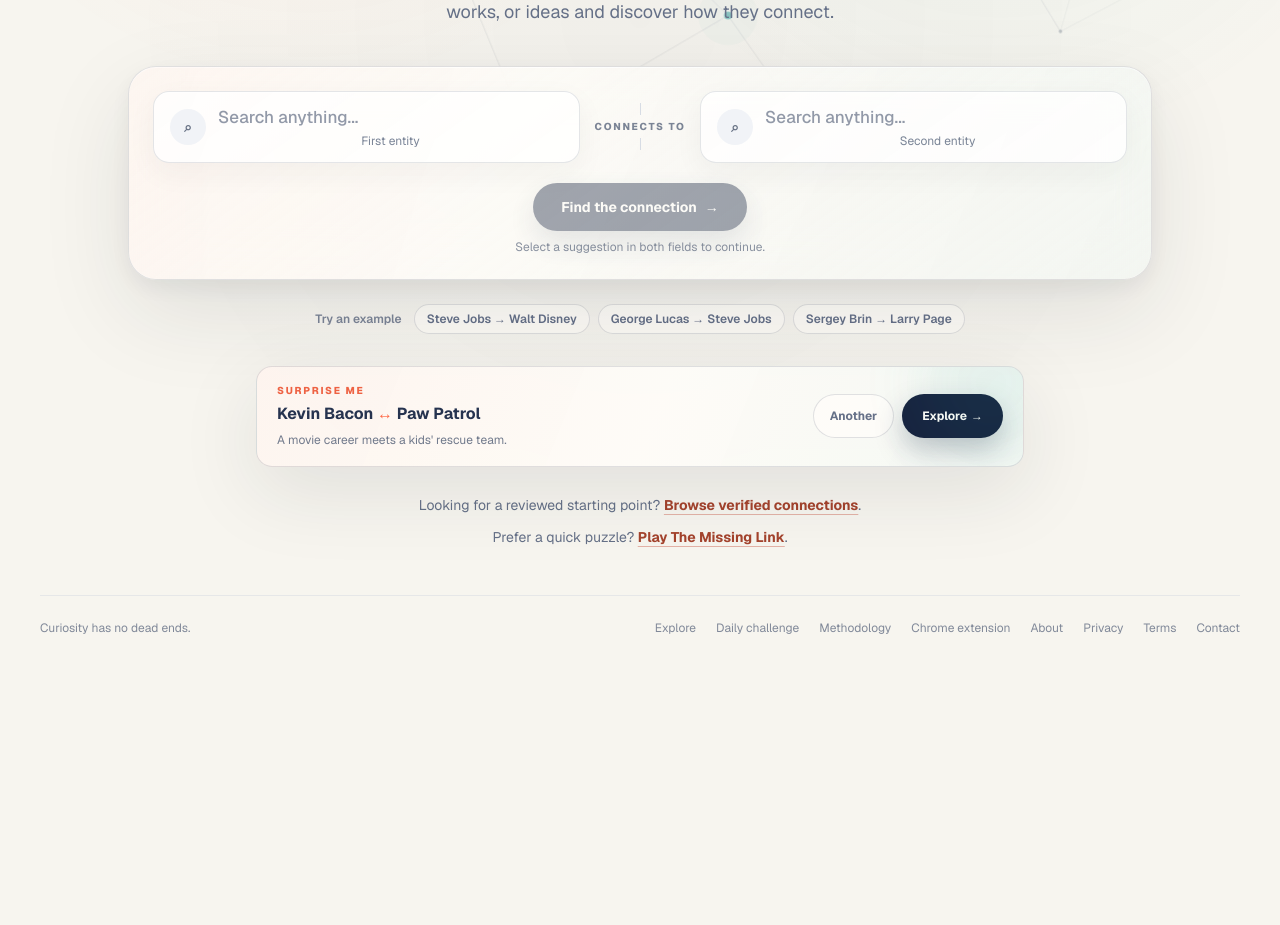
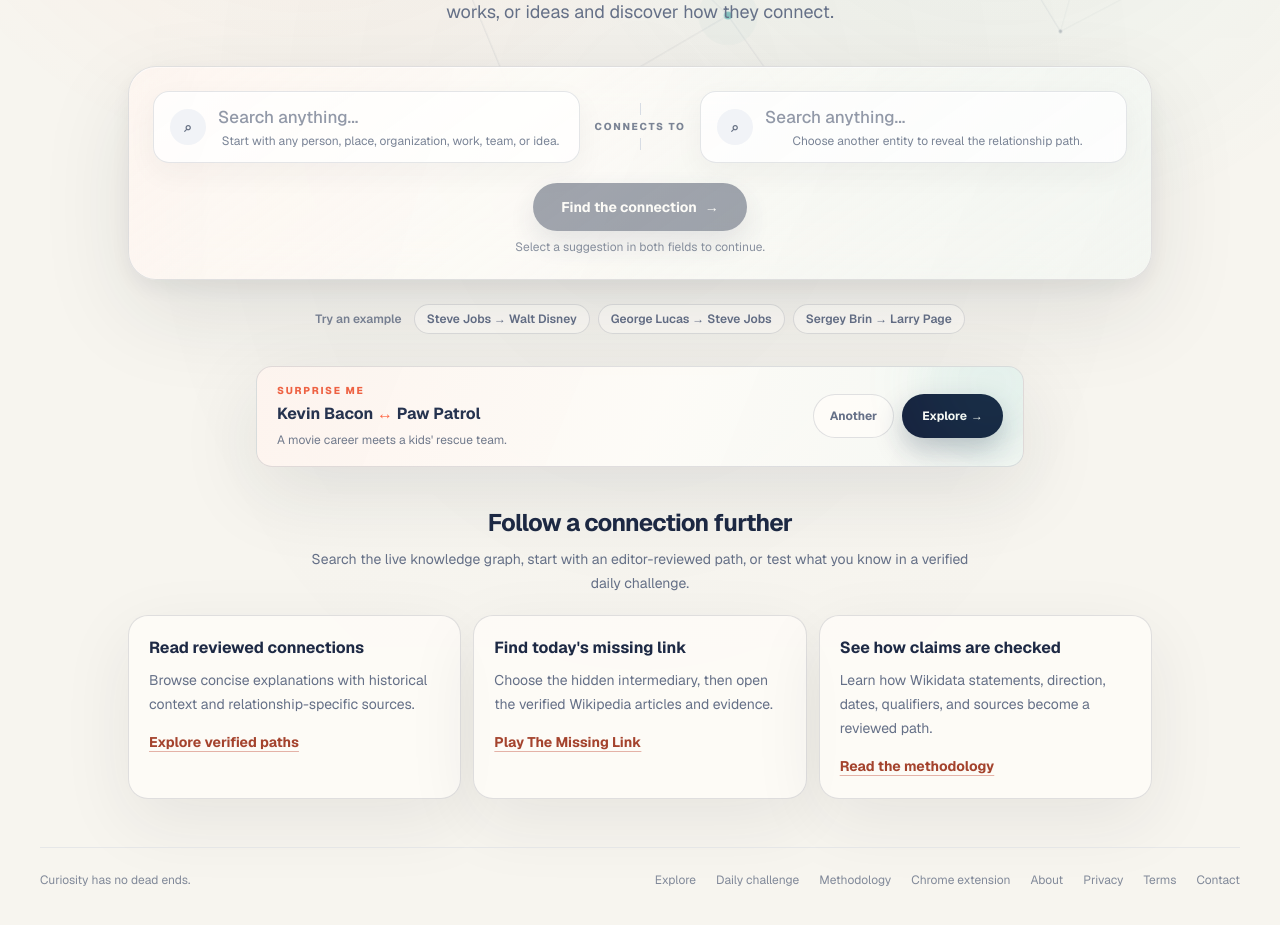
Before and after one commit to lynnworr/howconnected, a Next.js app: page / in a window 1280 px wide. Shown: the part 477-1402 px from the top of the page. Before the commit the page ends 1177 px from the top, so only its background shows below. Built offline with nearby package versions, Linux system fonts and the light colour scheme.

Commit message:
Improve HowConnected SEO metadata and educational discovery

```diff
--- a/app/connect/[fromQid]/[toQid]/page.tsx
+++ b/app/connect/[fromQid]/[toQid]/page.tsx
@@ -13,6 +13,7 @@
 import { getConnectionPageData } from "@/lib/connection-page-data";
 import { buildConnectionRouteMetadata } from "@/lib/connection-seo";
 import { getConnectionPath } from "@/lib/connection-share";
+import { getCanonicalConnectionUrl, SITE_ORIGIN } from "@/lib/seo";
 import { isValidQid } from "@/lib/wikidata-id";
 import {
   getConnectionOrigin,
@@ -125,7 +126,37 @@
     );
   }
 
+  const editorialJsonLd = data.editorial
+    ? {
+        "@context": "https://schema.org",
+        "@type": "WebPage",
+        name: data.editorial.headline,
+        description: data.editorial.introduction,
+        url: getCanonicalConnectionUrl(fromQid, toQid),
+        dateModified: data.editorial.verifiedAt,
+        inLanguage: "en",
+        isPartOf: {
+          "@type": "WebSite",
+          name: "HowConnected",
+          url: SITE_ORIGIN,
+        },
+        about: [
+          { "@type": "Thing", name: data.source.label },
+          { "@type": "Thing", name: data.target.label },
+        ],
+      }
+    : null;
+
   return (
+    <>
+      {editorialJsonLd ? (
+        <script
+          type="application/ld+json"
+          dangerouslySetInnerHTML={{
+            __html: JSON.stringify(editorialJsonLd).replace(/</g, "\\u003c"),
+          }}
+        />
+      ) : null}
       <ConnectionResult
         result={data.result}
         share={{
@@ -136,6 +167,7 @@
         editorial={data.editorial}
         origin={origin}
       />
+    </>
   );
 }
 
--- a/app/explore/page.tsx
+++ b/app/explore/page.tsx
@@ -167,6 +167,9 @@
             <p className="mt-4 text-sm text-[#657087]">
               Want a quick challenge? <Link href="/daily" className="font-bold text-[#a4432d] underline underline-offset-4">Find today&apos;s missing link</Link>.
             </p>
+            <p className="mt-3 text-sm text-[#657087]">
+              Curious about the review process? <Link href="/methodology" className="font-bold text-[#a4432d] underline underline-offset-4">See how statements, dates, and sources are checked</Link>.
+            </p>
             <nav aria-label="Explore by theme" className="mt-7 flex flex-wrap gap-2">
               {categories.map((category) => (
                 <AnalyticsLink
--- a/app/methodology/page.tsx
+++ b/app/methodology/page.tsx
@@ -89,6 +89,16 @@
           without changing the live discovery engine.
         </p>
       </section>
+
+      <section>
+        <h2>Put the method into practice</h2>
+        <p>
+          <Link href="/explore">Browse the reviewed collection</Link> to read evidence-backed
+          paths, <Link href="/daily">play The Missing Link</Link> to reveal one verified
+          connection at a time, or <Link href="/">choose two entities</Link> for a live graph
+          search. Live results remain separate from pages that have completed editorial review.
+        </p>
+      </section>
     </PublicPageShell>
   );
 }
--- a/app/page.tsx
+++ b/app/page.tsx
@@ -5,16 +5,45 @@
 import NetworkBackdrop from "@/components/NetworkBackdrop";
 import PublicHeader from "@/components/PublicHeader";
 import SurpriseMe from "@/components/SurpriseMe";
+import { SITE_ORIGIN } from "@/lib/seo";
+
+const title = "HowConnected — Discover surprising real-world connections";
+const description =
+  "Choose two people, companies, places, teams, works, or ideas to discover a meaningful relationship path, then inspect the underlying evidence.";
 
 export const metadata: Metadata = {
+  title,
+  description,
   alternates: { canonical: "/" },
-  openGraph: { url: "/" },
+  openGraph: {
+    title,
+    description,
+    type: "website",
+    siteName: "HowConnected",
+    url: "/",
+  },
+  twitter: { card: "summary", title, description },
 };
 
 export default function Home() {
+  const jsonLd = {
+    "@context": "https://schema.org",
+    "@type": "WebSite",
+    name: "HowConnected",
+    url: SITE_ORIGIN,
+    description,
+    inLanguage: "en",
+  };
+
   return (
     <main className="hc-public relative min-h-screen overflow-hidden">
       <NetworkBackdrop />
+      <script
+        type="application/ld+json"
+        dangerouslySetInnerHTML={{
+          __html: JSON.stringify(jsonLd).replace(/</g, "\\u003c"),
+        }}
+      />
 
       <div className="relative mx-auto flex min-h-screen w-full max-w-[1440px] flex-col px-4 pb-16 pt-5 sm:px-7 lg:px-10">
         <PublicHeader />
@@ -39,26 +68,31 @@
 
           <ConnectionExplorer />
           <SurpriseMe />
-          <p className="mt-7 text-sm text-[#657087]">
-            Looking for a reviewed starting point?{" "}
-            <Link
-              href="/explore"
-              className="rounded-sm font-bold text-[#a4432d] underline decoration-[#e4b2a7] underline-offset-4 focus-visible:outline-2 focus-visible:outline-offset-3 focus-visible:outline-[#ff6846]"
-            >
-              Browse verified connections
-            </Link>
-            .
-          </p>
-          <p className="mt-3 text-sm text-[#657087]">
-            Prefer a quick puzzle?{" "}
-            <Link
-              href="/daily"
-              className="rounded-sm font-bold text-[#a4432d] underline decoration-[#e4b2a7] underline-offset-4 focus-visible:outline-2 focus-visible:outline-offset-3 focus-visible:outline-[#ff6846]"
-            >
-              Play The Missing Link
-            </Link>
-            .
-          </p>
+          <section className="mt-10 w-full max-w-5xl text-left" aria-labelledby="learn-with-howconnected">
+            <h2 id="learn-with-howconnected" className="text-center text-2xl font-bold tracking-[-0.03em] text-[#1d2944]">
+              Follow a connection further
+            </h2>
+            <p className="mx-auto mt-2 max-w-2xl text-center text-sm leading-6 text-[#657087]">
+              Search the live knowledge graph, start with an editor-reviewed path, or test what you know in a verified daily challenge.
+            </p>
+            <div className="mt-5 grid gap-3 md:grid-cols-3">
+              <article className="hc-explore-card rounded-[20px] border p-5">
+                <h3 className="text-base font-bold text-[#1d2944]">Read reviewed connections</h3>
+                <p className="mt-2 text-sm leading-6 text-[#657087]">Browse concise explanations with historical context and relationship-specific sources.</p>
+                <Link href="/explore" className="mt-4 inline-flex rounded-sm text-sm font-bold text-[#a4432d] underline decoration-[#e4b2a7] underline-offset-4 focus-visible:outline-2 focus-visible:outline-offset-3 focus-visible:outline-[#ff6846]">Explore verified paths</Link>
+              </article>
+              <article className="hc-explore-card rounded-[20px] border p-5">
+                <h3 className="text-base font-bold text-[#1d2944]">Find today&apos;s missing link</h3>
+                <p className="mt-2 text-sm leading-6 text-[#657087]">Choose the hidden intermediary, then open the verified Wikipedia articles and evidence.</p>
+                <Link href="/daily" className="mt-4 inline-flex rounded-sm text-sm font-bold text-[#a4432d] underline decoration-[#e4b2a7] underline-offset-4 focus-visible:outline-2 focus-visible:outline-offset-3 focus-visible:outline-[#ff6846]">Play The Missing Link</Link>
+              </article>
+              <article className="hc-explore-card rounded-[20px] border p-5">
+                <h3 className="text-base font-bold text-[#1d2944]">See how claims are checked</h3>
+                <p className="mt-2 text-sm leading-6 text-[#657087]">Learn how Wikidata statements, direction, dates, qualifiers, and sources become a reviewed path.</p>
+                <Link href="/methodology" className="mt-4 inline-flex rounded-sm text-sm font-bold text-[#a4432d] underline decoration-[#e4b2a7] underline-offset-4 focus-visible:outline-2 focus-visible:outline-offset-3 focus-visible:outline-[#ff6846]">Read the methodology</Link>
+              </article>
+            </div>
+          </section>
         </section>
 
         <PublicFooter />
--- a/components/ConnectionExplorer.tsx
+++ b/components/ConnectionExplorer.tsx
@@ -212,6 +212,7 @@
         <div className="flex flex-col items-stretch gap-3 md:flex-row md:items-center">
           <EntitySearch
             label="First entity"
+            hint="Start with any person, place, organization, work, team, or idea."
             value={from.text}
             selected={from.entity}
             onValueChange={(value) => updateText("from", value)}
@@ -229,6 +230,7 @@
 
           <EntitySearch
             label="Second entity"
+            hint="Choose another entity to reveal the relationship path."
             value={to.text}
             selected={to.entity}
             onValueChange={(value) => updateText("to", value)}
--- a/components/EntitySearch.tsx
+++ b/components/EntitySearch.tsx
@@ -17,6 +17,7 @@
 
 type EntitySearchProps = {
   label: string;
+  hint: string;
   value: string;
   selected: SelectedEntity | null;
   onValueChange: (value: string) => void;
@@ -36,6 +37,7 @@
 
 export default function EntitySearch({
   label,
+  hint,
   value,
   selected,
   onValueChange,
@@ -180,6 +182,7 @@
             role="combobox"
             aria-autocomplete="list"
             aria-controls={listboxId}
+            aria-describedby={`${listboxId}-hint`}
             aria-expanded={isOpen}
             aria-activedescendant={
               isOpen && highlightedIndex >= 0
@@ -202,8 +205,8 @@
             }}
             onKeyDown={handleKeyDown}
           />
-          <p className="mt-0.5 truncate text-xs text-[#7a8496]">
-            {selected ? selected.description || "Selected entity" : label}
+          <p id={`${listboxId}-hint`} className="mt-0.5 truncate text-xs text-[#7a8496]">
+            {selected ? selected.description || "Selected entity" : hint}
           </p>
         </div>
         {isSearching ? (
```
Also changed, not shown: 2 other files (tests, documents, lock files or other folders). Lines whose indentation alone changed are shown as unchanged.
